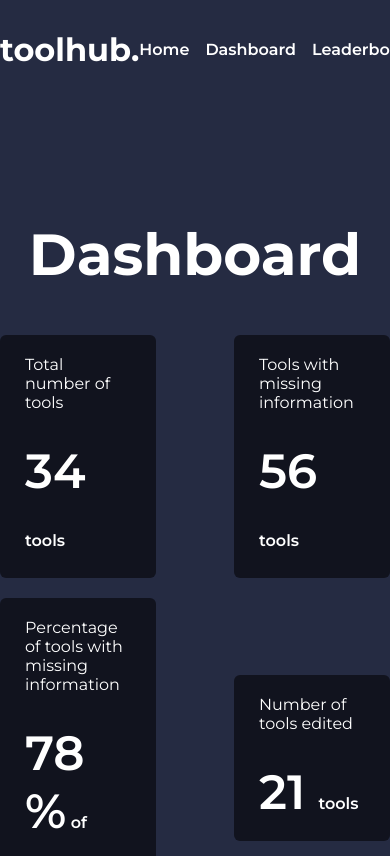
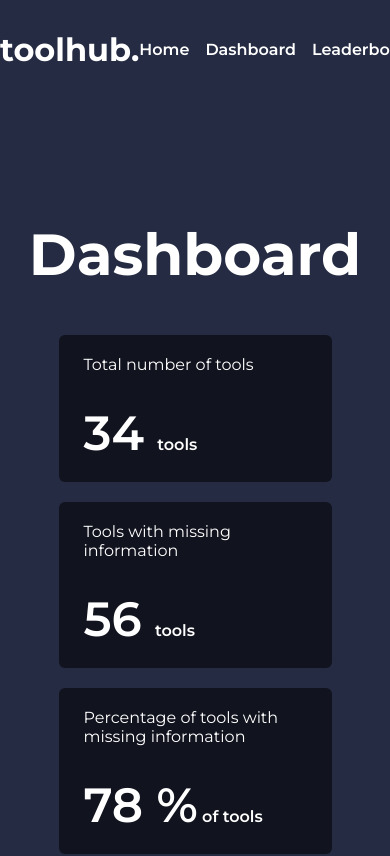
Before and after one commit to alvinokafor/toolhub-ui, a React (Create React App) app: page /dashboard in a window 390 px wide. Shown: the top 856 px of the page. Built offline with nearby package versions, Linux system fonts and the light colour scheme.

Commit message:
fix: responsiveness added to dashboard

```diff
--- a/src/components/Card.css
+++ b/src/components/Card.css
@@ -24,3 +24,9 @@
 .card h2 span {
     font-size: 1rem;
 }
+
+@media (max-width: 720px) {
+    .card {
+        width: 70%;
+    }
+}
--- a/src/pages/Dashboard.css
+++ b/src/pages/Dashboard.css
@@ -11,3 +11,9 @@
     flex-wrap: wrap;
     margin-bottom: 25px;
 }
+
+@media (max-width: 720px) {
+    .dashboard-content {
+        flex-direction: column;
+    }
+}
```
